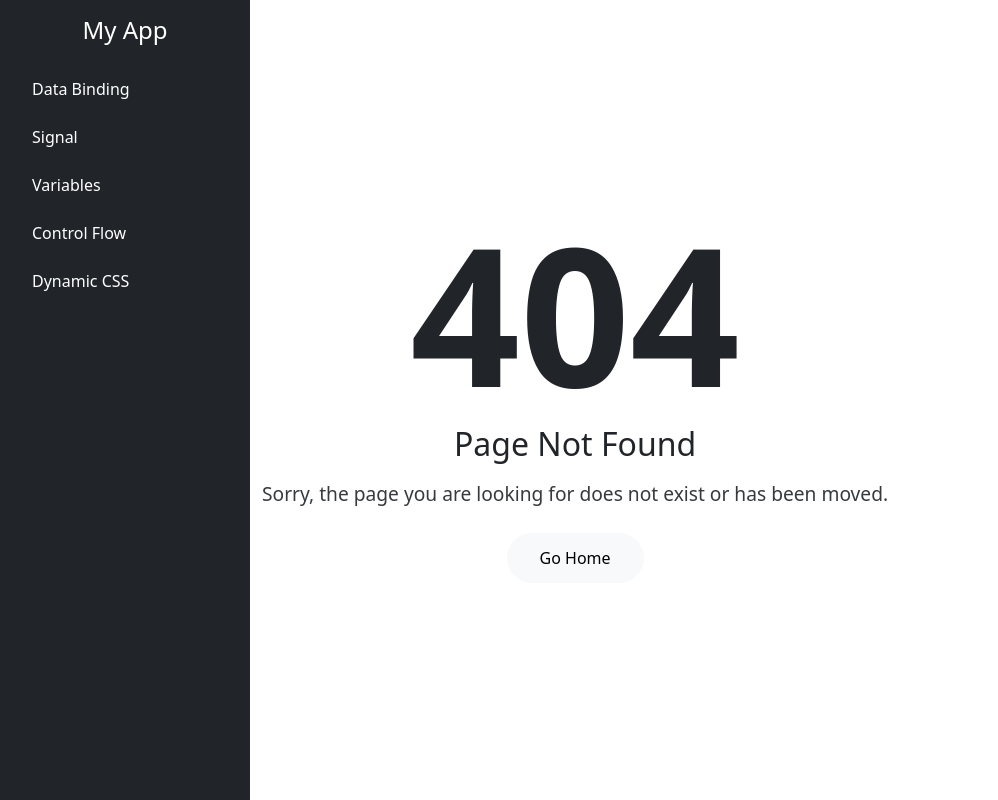
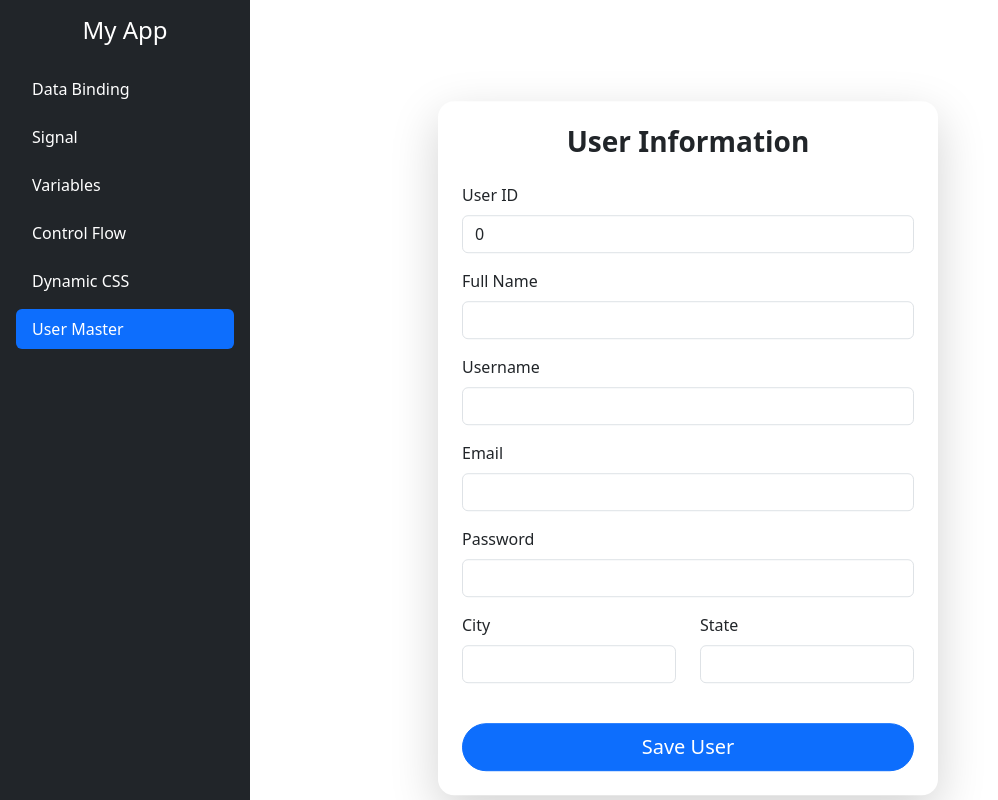
Before and after one commit to beattris/ng21_walkthrough, an Angular app: page /user-master in a window 1280 px wide. Before the commit this address had no page. Shown: the whole page, without its empty margins (0-998 px from the left). Built offline with nearby package versions, Linux system fonts and the light colour scheme.

Commit message:
created a templateForm component

```diff
--- /dev/null
+++ b/src/app/Components/user-master/user-master.css
@@ -0,0 +1,6 @@
+.card {
+  position: absolute;
+  top: 50%;
+  left: 50%;
+  transform: translate(-50%, -50%);
+}
--- /dev/null
+++ b/src/app/Components/user-master/user-master.html
@@ -0,0 +1,53 @@
+ <div class="card shadow-lg border-0 rounded-4 w-100 m-5" style="max-width: 500px;">
+    <div class="card-body p-4">
+
+      <h3 class="text-center mb-4 fw-bold">User Information</h3>
+
+      <form>
+
+        <div class="mb-3">
+          <label class="form-label">User ID</label>
+          <input type="number" class="form-control" [(ngModel)]="userObj.id" name="id">
+        </div>
+
+        <div class="mb-3">
+          <label class="form-label">Full Name</label>
+          <input type="text" class="form-control" [(ngModel)]="userObj.name" name="name">
+        </div>
+
+        <div class="mb-3">
+          <label class="form-label">Username</label>
+          <input type="text" class="form-control" [(ngModel)]="userObj.userName" name="userName">
+        </div>
+
+        <div class="mb-3">
+          <label class="form-label">Email</label>
+          <input type="email" class="form-control" [(ngModel)]="userObj.email" name="email">
+        </div>
+
+        <div class="mb-3">
+          <label class="form-label">Password</label>
+          <input type="password" class="form-control" [(ngModel)]="userObj.password" name="password">
+        </div>
+
+        <div class="row">
+          <div class="col-6 mb-3">
+            <label class="form-label">City</label>
+            <input type="text" class="form-control" [(ngModel)]="userObj.city" name="city">
+          </div>
+          <div class="col-6 mb-3">
+            <label class="form-label">State</label>
+            <input type="text" class="form-control" [(ngModel)]="userObj.state" name="state">
+          </div>
+        </div>
+
+        <div class="d-grid mt-4">
+          <button class="btn btn-primary btn-lg rounded-pill">
+            Save User
+          </button>
+        </div>
+
+      </form>
+
+    </div>
+  </div>
--- /dev/null
+++ b/src/app/Components/user-master/user-master.ts
@@ -0,0 +1,20 @@
+import { Component } from '@angular/core';
+import { FormsModule } from '@angular/forms';
+
+@Component({
+  selector: 'app-user-master',
+  imports: [FormsModule],
+  templateUrl: './user-master.html',
+  styleUrl: './user-master.css',
+})
+export class UserMaster {
+  userObj = {
+    id: 0,
+    name: '',
+    userName: '',
+    email: '',
+    password: '',
+    city: '',
+    state: ''
+  };
+}
--- a/src/app/app.html
+++ b/src/app/app.html
@@ -20,6 +20,9 @@
       <li class="nav-item">
         <a routerLink="dynamic-css" routerLinkActive="active" class="nav-link text-white">Dynamic CSS</a>
       </li>
+      <li class="nav-item">
+        <a routerLink="user-master" routerLinkActive="active" class="nav-link text-white">User Master</a>
+      </li>
     </ul>
   </nav>
   <router-outlet></router-outlet>
--- a/src/app/app.routes.ts
+++ b/src/app/app.routes.ts
@@ -5,6 +5,7 @@ import { Variable } from './Components/variable/variable';
 import { NotFoundComponent } from './Components/not-found-component/not-found-component';
 import { ControlFlowComp } from './Components/control-flow-comp/control-flow-comp';
 import { DynamicCssComp } from './Components/dynamic-css-comp/dynamic-css-comp';
+import { UserMaster } from './Components/user-master/user-master';
 
 export const routes: Routes = [
   { path: '', redirectTo: 'databinding', pathMatch: 'full' },
@@ -13,5 +14,6 @@ export const routes: Routes = [
     { path: 'variables', component: Variable },
     { path: 'control-flow', component: ControlFlowComp },
     { path: 'dynamic-css', component: DynamicCssComp },
+    { path: 'user-master', component: UserMaster },
   {path: '**', component: NotFoundComponent}
 ];
```
